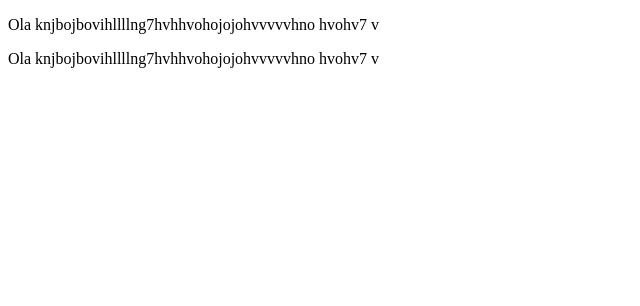
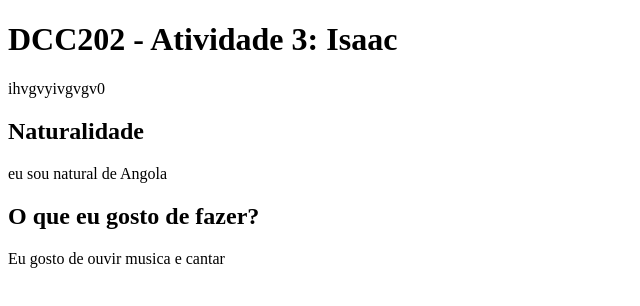
Before and after one commit to ufjf-dcc202/ufjf-dcc202-2023-3-a-atv3-isaac-kapela, a website: page index.html in a window 1280 px wide. Shown: the whole page, without its empty margins (0-640 px from the left). Drawn offline with Linux system fonts and the light colour scheme.

Commit message:
add lista 03  completa

```diff
--- a/index.html
+++ b/index.html
@@ -3,27 +3,23 @@
   <head>
     <meta charset="UTF-8" />
     <meta name="viewport" content="width=device-width, initial-scale=1.0" />
-    <title> <h1> Site para o desenvolvimento web da ufjf </h1></title>
+    <title>DCC202 - Atividade 3: Isaac dizolele kapela joao</title>
   </head>
   <body>
     <main>
-      <title><h1>Site para desenvolvimento web</h1>
-        <p>ihvgvyivgvgv0</p>
-    </title>
+      <h1>DCC202 - Atividade 3: Isaac</h1>
+      <p>ihvgvyivgvgv0</p>
 
       <section>
-        <title><h2>ola </h2></title>
-
-        <p>Ola knjbojbovihllllng7hvhhvohojojohvvvvvhno hvohv7 v</p>
+        <h2>Naturalidade</h2>
+        <p>eu sou natural de Angola</p>
       </section>
 
       <section>
+        <h2>O que eu gosto de fazer?</h2>
 
-        <title><h2>ola </h2></title>
-
-        <p>Ola knjbojbovihllllng7hvhhvohojojohvvvvvhno hvohv7 v</p>
-
-       </section>
+        <p>Eu gosto de ouvir musica e cantar</p>
+      </section>
     </main>
   </body>
 </html>
```
Also changed, not shown: tests/index.html (added, +17 -0 lines).
